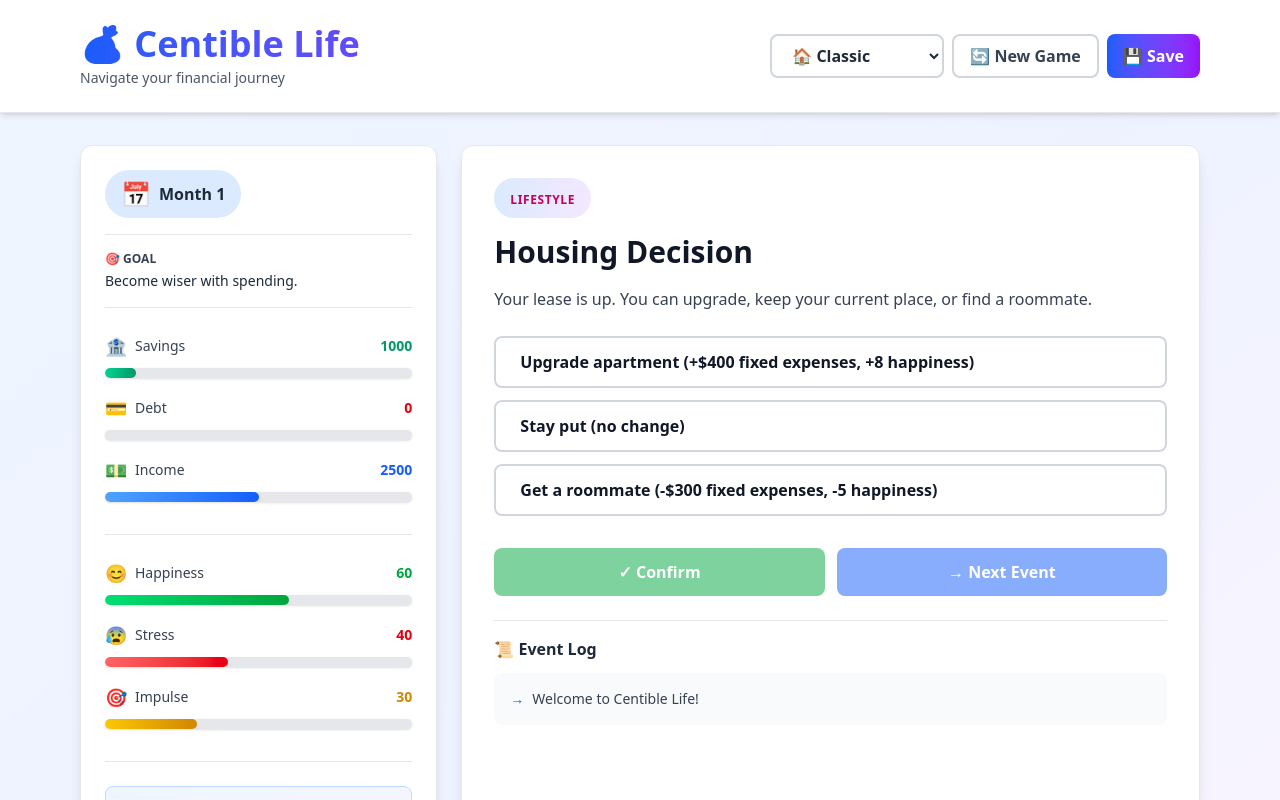
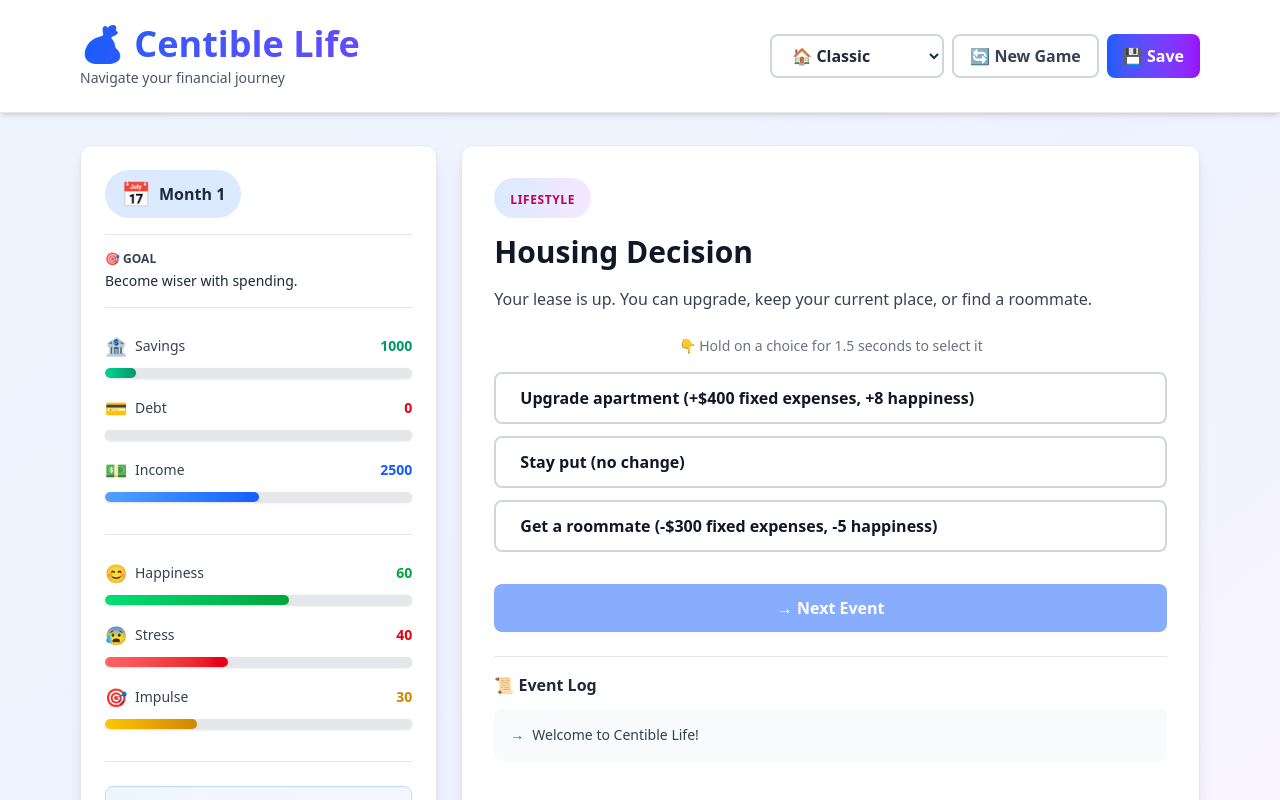
Before and after one commit to becacabe2002/hackathon_centible_game, a React (Vite) app in the folder game/: page / in a window 1280 px wide. Shown: the top 800 px of the page. Built offline with nearby package versions, Linux system fonts and the light colour scheme; no server answers.

Commit message:
make the selection choice press and hold instead of confirming

```diff
--- a/game/src/App.css
+++ b/game/src/App.css
@@ -40,3 +40,22 @@
 .read-the-docs {
   color: #888;
 }
+
+/* Hold Progress Bar Animations */
+@keyframes progressPulse {
+  0%, 100% {
+    box-shadow: 0 0 0 0 rgba(59, 130, 246, 0.7);
+  }
+  50% {
+    box-shadow: 0 0 0 5px rgba(59, 130, 246, 0);
+  }
+}
+
+button:active {
+  transform: scale(0.98);
+}
+
+/* Smooth transitions */
+button {
+  transition: all 0.15s ease-in-out;
+}
--- a/game/src/App.tsx
+++ b/game/src/App.tsx
@@ -1,4 +1,4 @@
-import { useState, useEffect } from "react";
+import { useState, useEffect, useRef } from "react";
 import { initialGameState, initialStatsForScenario, type GameState, type ScenarioId } from "./gameState";
 import { pickEvent, applyEffects, setCustomEvents, customEvents, type GameEvent, type EventChoice, type EventEffect } from "./events";
 import { endOfPeriodTick } from "./finance";
@@ -58,10 +58,15 @@ function App() {
   });
   const [choiceMade, setChoiceMade] = useState<EventChoice | null>(null);
   const [selectedChoice, setSelectedChoice] = useState<EventChoice | null>(null);
+  const [holdProgress, setHoldProgress] = useState(0);
+  const [holdingChoiceId, setHoldingChoiceId] = useState<string | null>(null);
   const [showSurvey, setShowSurvey] = useState(false);
   const [profile, setProfile] = useState({ knowledge: 'beginner', risk: 'medium', region: 'US', income: 2500, savings: 1000, debt: 0, goals: 'save more' });
   const [loadingAi, setLoadingAi] = useState(false);
   const [aiError, setAiError] = useState<string | null>(null);
+  const holdTimerRef = useRef<ReturnType<typeof setInterval> | null>(null);
+  const holdStartTimeRef = useRef<number | null>(null);
+  const HOLD_TIME = 1500; // 1.5 seconds to confirm
   useEffect(() => {
     saveGame(game);
   }, [game]);
@@ -133,11 +138,70 @@ function App() {
     return rest ? `This will ${first}, ${rest}.` : `This will ${first}.`;
   }
 
+  const handleMouseDown = (choice: EventChoice) => {
+    if (choiceMade) return;
+    setHoldingChoiceId(choice.id);
+    holdStartTimeRef.current = Date.now();
+    setHoldProgress(0);
 
+    if (holdTimerRef.current) {
+      clearInterval(holdTimerRef.current);
+    }
 
-  const handleChoice = (choice: EventChoice) => {
+    holdTimerRef.current = setInterval(() => {
+      const elapsed = Date.now() - (holdStartTimeRef.current || 0);
+      const progress = Math.min(100, (elapsed / HOLD_TIME) * 100);
+      setHoldProgress(progress);
+
+      if (elapsed >= HOLD_TIME) {
+        clearInterval(holdTimerRef.current!);
+        holdTimerRef.current = null;
+        setSelectedChoice(choice);
+        setHoldingChoiceId(null);
+        handleConfirmSelection(choice);
+      }
+    }, 16); // ~60fps
+  };
+
+  const handleMouseUp = () => {
+    if (holdTimerRef.current) {
+      clearInterval(holdTimerRef.current);
+      holdTimerRef.current = null;
+    }
+    setHoldingChoiceId(null);
+  };
+
+  const handleConfirmSelection = (choice: EventChoice) => {
     if (choiceMade) return;
-    setSelectedChoice(choice);
+    setGame((g) => {
+      const newStats = applyEffects(g.stats, choice.effects);
+      const updated: GameState = {
+        ...g,
+        stats: newStats,
+        log: [choice.log, ...g.log],
+        lastEventId: event.id,
+        lastTag: event.tag,
+        lastSeen: { ...g.lastSeen, [event.id]: g.stats.month },
+      };
+      const win = checkWin(updated);
+      const lose = checkLose(updated.stats);
+      if (win.win) {
+        return {
+          ...updated,
+          gameOver: true,
+          result: { status: 'win', message: win.message ?? 'You achieved your goal!' },
+        };
+      }
+      if (lose.lose) {
+        return {
+          ...updated,
+          gameOver: true,
+          result: { status: 'lose', message: lose.message ?? 'Game over.' },
+        };
+      }
+      return updated;
+    });
+    setChoiceMade(choice);
   };
 
   const handleConfirm = () => {
@@ -500,22 +564,36 @@ function App() {
                 <h2 className="text-3xl font-bold text-gray-900 mb-4">{event.title}</h2>
                 <p className="text-gray-700 leading-relaxed mb-6">{event.description}</p>
 
+                <p className="text-center text-sm text-gray-500 mb-4">👇 Hold on a choice for 1.5 seconds to select it</p>
+
                 <div className="flex flex-col gap-3">
                   {event.choices.map((choice) => (
+                    <div key={choice.id} className="relative">
                       <button
-                      key={choice.id}
-                      className={`px-6 py-3 rounded-lg border-2 text-left font-semibold transition-all ${
+                        onMouseDown={() => handleMouseDown(choice)}
+                        onMouseUp={handleMouseUp}
+                        onMouseLeave={handleMouseUp}
+                        onTouchStart={() => handleMouseDown(choice)}
+                        onTouchEnd={handleMouseUp}
+                        className={`w-full px-6 py-3 rounded-lg border-2 text-left font-semibold transition-all ${
                           choiceMade?.id === choice.id
                             ? "bg-green-100 border-green-500 text-gray-900"
-                          : (selectedChoice?.id === choice.id
-                              ? "bg-blue-100 border-blue-500 text-gray-900"
+                            : (holdingChoiceId === choice.id
+                                ? "bg-blue-50 border-blue-500 text-gray-900 scale-105"
                                 : "bg-white border-gray-300 hover:border-purple-500 hover:bg-purple-50 text-gray-900")
-                      } disabled:opacity-50`}
-                      onClick={() => handleChoice(choice)}
+                        } disabled:opacity-50 select-none`}
                         disabled={!!choiceMade}
                       >
                         {choice.label}
                       </button>
+
+                      {/* Progress Bar */}
+                      {holdingChoiceId === choice.id && holdProgress > 0 && (
+                        <div className="absolute bottom-0 left-0 h-1 bg-gradient-to-r from-blue-400 to-blue-600 rounded-b-lg transition-all"
+                          style={{ width: `${holdProgress}%` }}
+                        />
+                      )}
+                    </div>
                   ))}
                 </div>
               </div>
@@ -527,13 +605,6 @@ function App() {
               )}
 
               <div className="flex gap-3 mb-6">
-                <button
-                  className="flex-1 px-6 py-3 bg-green-600 hover:bg-green-700 text-white rounded-lg font-bold disabled:opacity-50 transition-all"
-                  onClick={handleConfirm}
-                  disabled={!selectedChoice || !!choiceMade}
-                >
-                  ✓ Confirm
-                </button>
                 <button
                   className="flex-1 px-6 py-3 bg-blue-600 hover:bg-blue-700 text-white rounded-lg font-bold disabled:opacity-50 transition-all"
                   onClick={handleNext}
```
Lines whose indentation alone changed are shown as unchanged.
